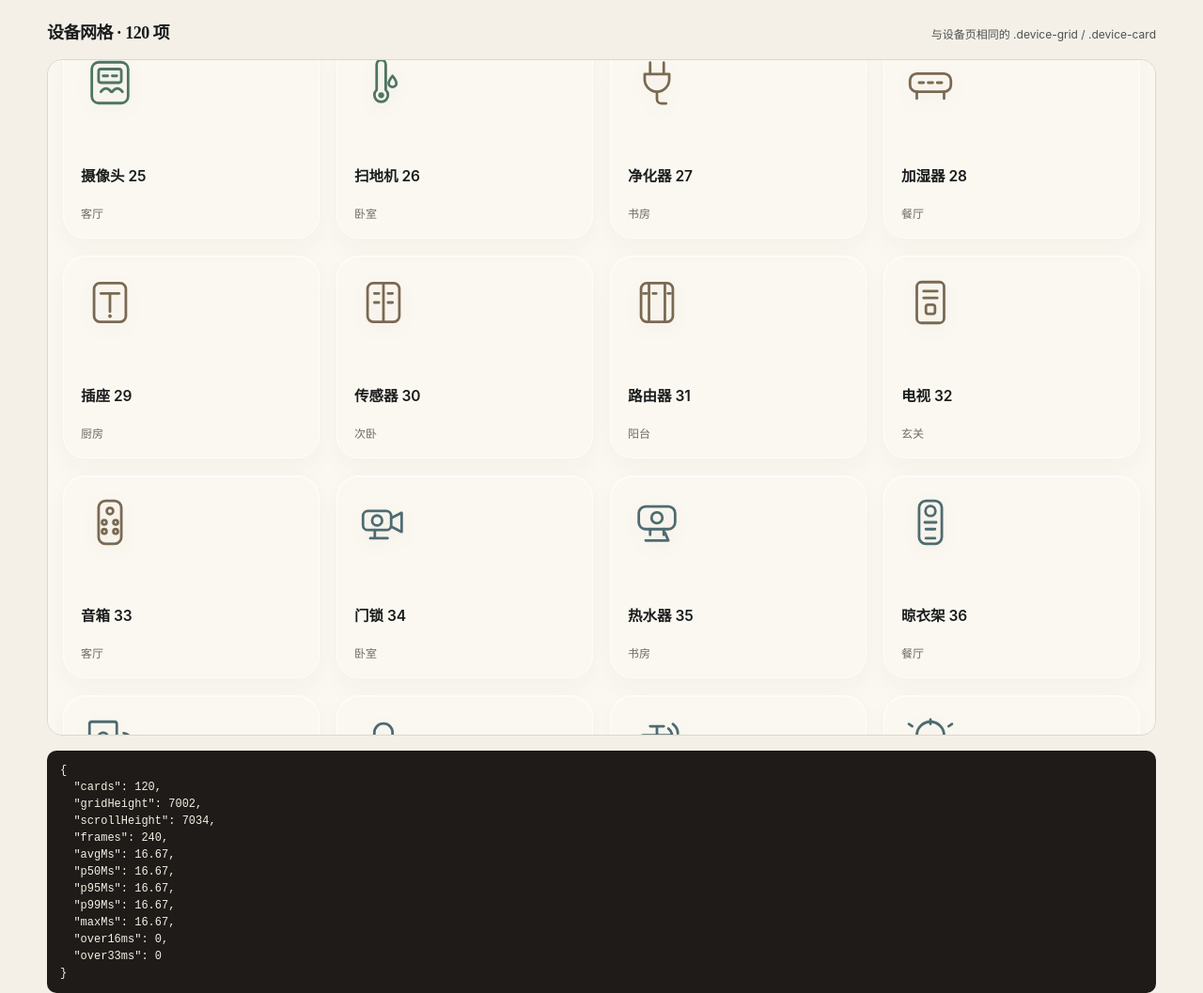
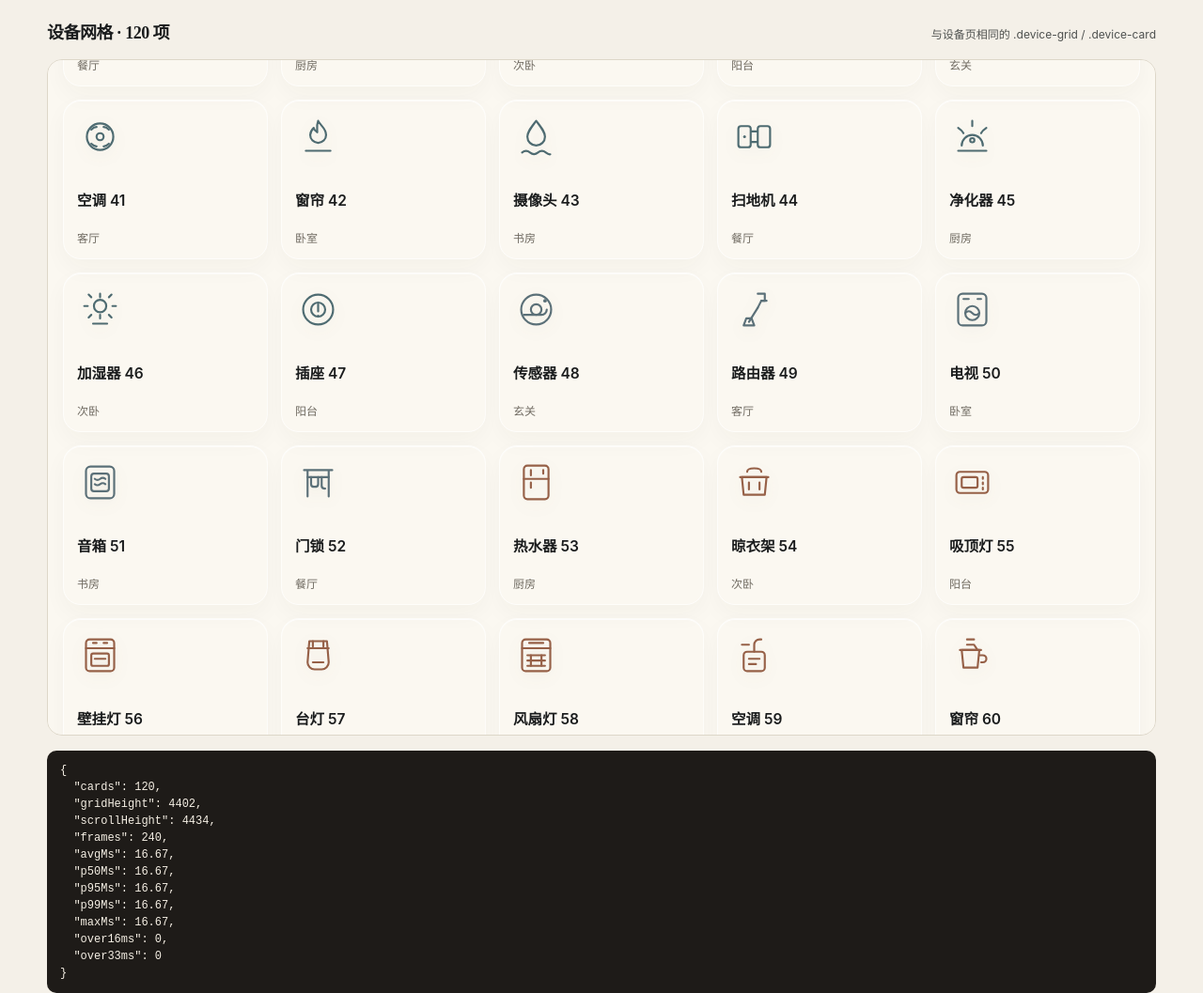
Before and after one commit to Reign9201/mihome-mac, a plain HTML site: page benchmarks/device-grid-120.html in a window 1280 px wide. Shown: the whole page at 94% size. Drawn offline with Linux system fonts and the light colour scheme.

Commit message:
style: 缩小设备卡片尺寸
- 卡片网格最小宽度从 248px 调整为 204px
- 卡片高度从 216px 调整为 170px，图标从 62px 调整为 48px
- 同步收紧内边距、圆角和字号

```diff
--- a/desktop/ui/styles.css
+++ b/desktop/ui/styles.css
@@ -228,12 +228,12 @@ device-glyph[data-kind="plug"]{background:#f0e8da;color:#7b6845}
 .card-segment:disabled{opacity:.45;cursor:default}
 
 /* 设备卡片：参考米家移动端的柔和材质卡 */
-.device-grid{grid-template-columns:repeat(auto-fill,minmax(248px,1fr));gap:18px;align-content:start}
+.device-grid{grid-template-columns:repeat(auto-fill,minmax(204px,1fr));gap:14px;align-content:start}
 .device-card{
-  min-height:216px;
-  padding:18px 18px 17px;
+  min-height:170px;
+  padding:14px 14px 13px;
   border:1px solid #ffffffa8;
-  border-radius:24px;
+  border-radius:19px;
   background:linear-gradient(145deg,var(--card-a),var(--card-b));
   box-shadow:inset 0 1px 0 #ffffffb8,0 10px 26px #3b332609;
   display:flex;flex-direction:column;align-items:stretch;
@@ -244,27 +244,27 @@ device-glyph[data-kind="plug"]{background:#f0e8da;color:#7b6845}
 .device-card.offline{filter:saturate(.48);opacity:.68}
 .device-card-top{display:flex;justify-content:space-between;align-items:flex-start;width:100%;margin:0 0 auto}
 .device-glyph{
-  width:62px;height:62px;padding:1px;border:0;border-radius:18px;
+  width:48px;height:48px;padding:1px;border:0;border-radius:14px;
   background:transparent!important;box-shadow:none!important;
   color:var(--card-ink);
   display:grid;place-items:center;
   filter:drop-shadow(0 5px 8px #5b4b3014);
 }
 .device-glyph::before{display:none}
-.device-glyph svg{width:58px;height:58px;stroke-width:1.15}
+.device-glyph svg{width:45px;height:45px;stroke-width:1.15}
 .card-top-actions{display:flex;align-items:center;gap:8px;padding-top:1px}
-.card-power{width:38px;height:38px;border-radius:50%;box-shadow:0 3px 10px #3b332612}
-.card-power svg{width:17px;height:17px}
+.card-power{width:32px;height:32px;border-radius:50%;box-shadow:0 3px 10px #3b332612}
+.card-power svg{width:15px;height:15px}
 .card-power.on{background:#1eb980;color:#fff;box-shadow:0 5px 14px #1eb98038}
 .card-power.off{background:#e8eaec;color:#636a72;box-shadow:none}
 .card-power.card-reboot{background:#f4f6f8;color:#596571;box-shadow:0 2px 8px #3b33260f}
 .card-power:hover{transform:scale(1.05)}
 .card-power:active{transform:scale(.95)}
-.device-card-title{display:flex;flex-direction:column;gap:5px;margin-top:auto;padding-top:20px;min-width:0}
+.device-card-title{display:flex;flex-direction:column;gap:5px;margin-top:auto;padding-top:14px;min-width:0}
 .device-card .device-card-name{
   display:-webkit-box;-webkit-line-clamp:2;-webkit-box-orient:vertical;
   overflow:hidden;white-space:normal;min-height:0;margin:0;
-  font-size:16px;font-weight:600;line-height:1.32;letter-spacing:.005em;color:#292621;
+  font-size:14.5px;font-weight:600;line-height:1.32;letter-spacing:.005em;color:#292621;
 }
 .card-subline{display:flex;align-items:center;gap:7px;min-height:17px;overflow:hidden;white-space:nowrap;font-size:12px;color:#6f6a61}
 .device-card .device-room{max-width:52%;margin:0;overflow:hidden;text-overflow:ellipsis;font-size:12px;color:#6f6a61;line-height:1.35}
```
